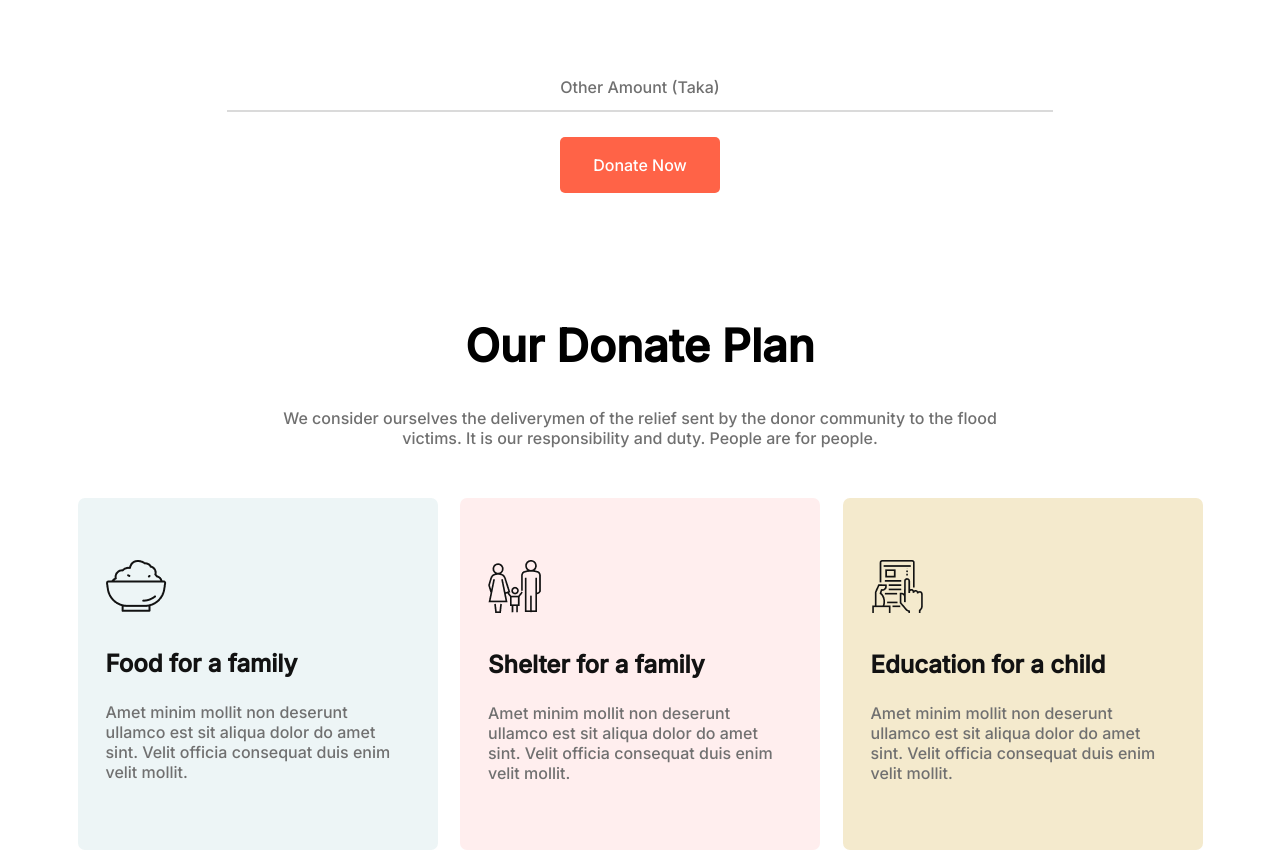
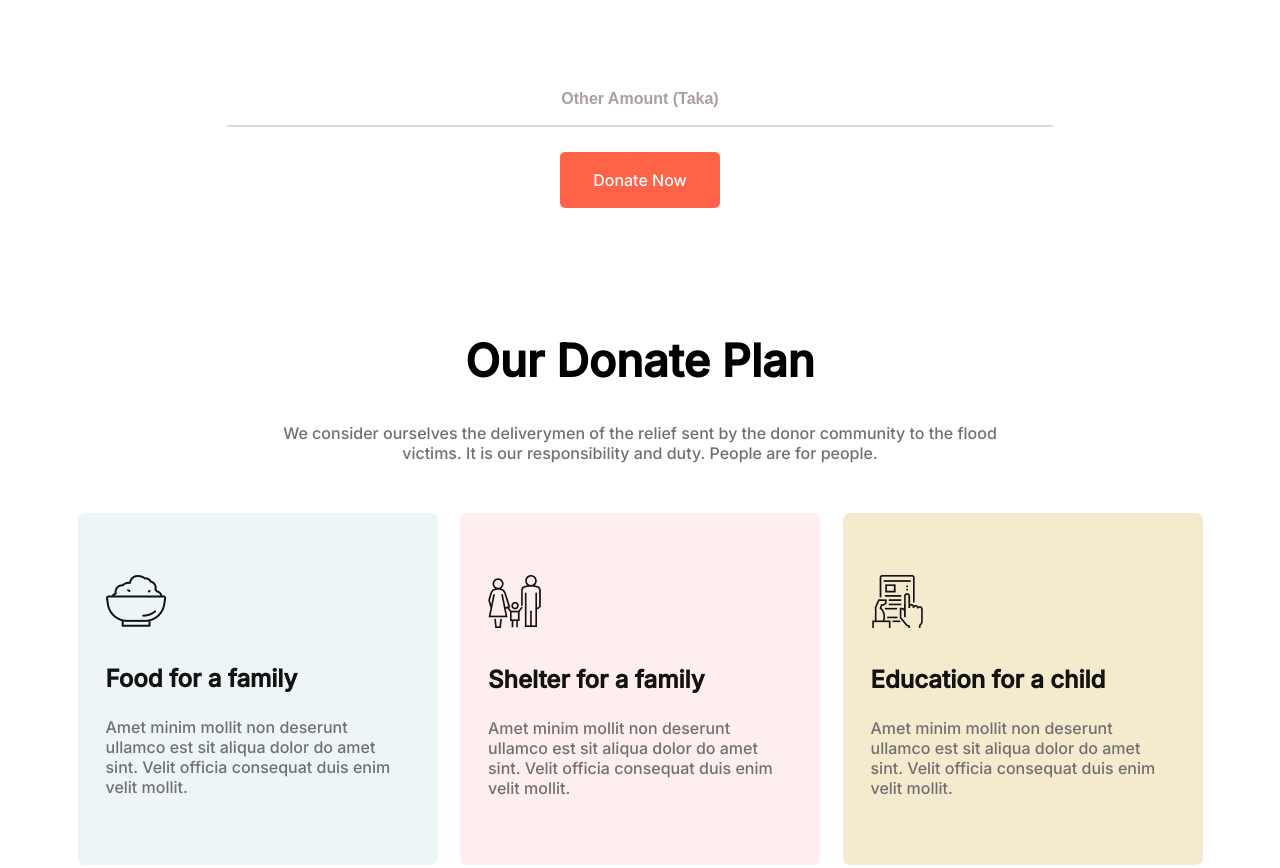
Before and after one commit to omarwebdeve/donate-today-main, a plain HTML site: page index.html in a window 1280 px wide. Shown: the part 1098-1966 px from the top of the page. Drawn offline with Linux system fonts and the light colour scheme.

Commit message:
Update 1.0.1

```diff
--- a/css/style.css
+++ b/css/style.css
@@ -140,10 +140,13 @@ header {
   color: #CDCDCD;
   margin-bottom: 13px;
 }
-
+.other-amount input{
+  width: 688px;
+  text-align: center;
+}
 .diver {
   border: 1px solid #DADADA;
-  margin-top: 3px;
+  margin-top: -10px;
 }
 .diver+a{
   margin-top: 25px;
@@ -243,17 +246,26 @@ section.updates h2{
   background: #FFF4D6;
   margin-bottom: 130px;
 }
+input::-webkit-outer-spin-button,
+input::-webkit-inner-spin-button {
+  -webkit-appearance: none;
+}
+
+/* Firefox */
+input[type=number] {
+  -moz-appearance: textfield;
+}
 input{
   padding: 15px;
   border: 0;
+}
+input:focus {
+  outline: none;
 }
 input#email{
   width: 275px;
   background-color: #D9D9D9;
   border-radius: 5px 0px 0px 5px;
-}
-input#email:active{
-  border: 0;
 }
 /* --- select placeholder w3school --- */
 ::placeholder{
--- a/index.html
+++ b/index.html
@@ -38,7 +38,10 @@
             </div>
         </div>
         <div class="other-amount">
-            <p>Other Amount (Taka)</p>
+            <form action="">
+                <input type="number" placeholder="Other Amount (Taka)" name="" id="">
+            </form>
+            <!-- <p>Other Amount (Taka)</p> -->
         </div>
         <div class="diver"></div>
         <a href="#" target="_blank">Donate Now</a>
@@ -113,7 +116,7 @@
         <p>Get new updates every day Subscribe now to stay connected with us</p>
     </div>
     <form class="subscribe-form empty-space">
-        <input type="text" placeholder="Email" id="email">
+        <input type="email" placeholder="Email" id="email">
         <input type="button" value="Subscribe">
     </form>
 </section>
```
